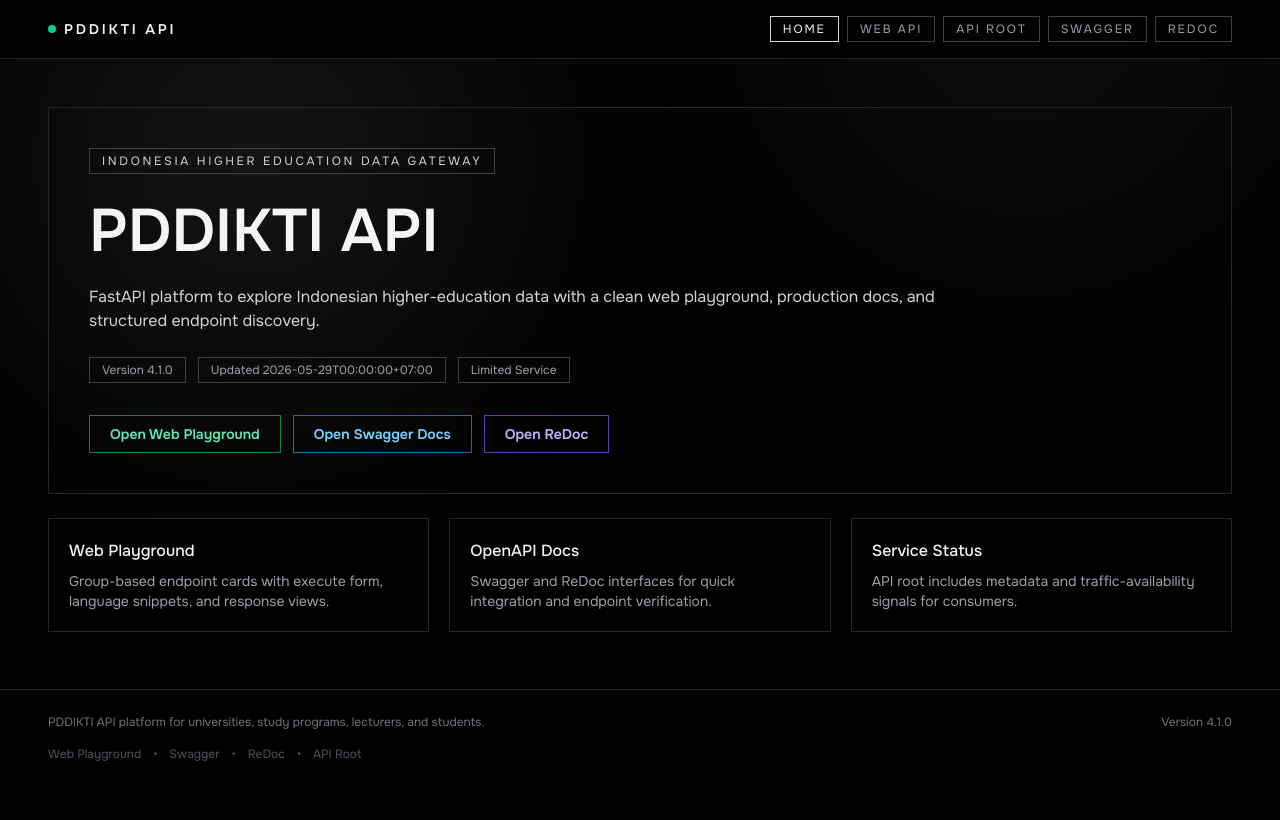
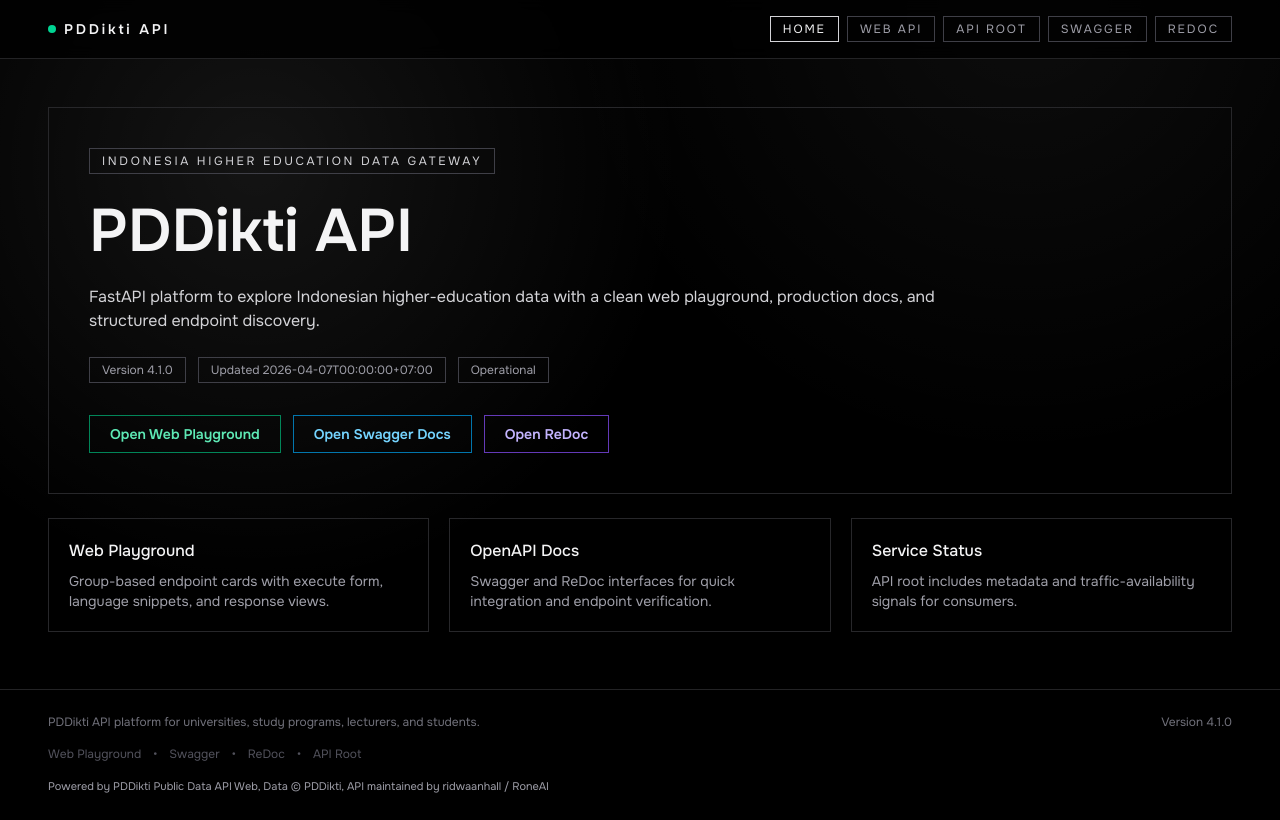
Before and after one commit to ridwaanhall/api-pddikti, a FastAPI app: page / in a window 1280 px wide. Before the commit the page ends 761 px from the top, so only its background shows below. Run offline with FastAPI, Linux system fonts and the light colour scheme.

Commit message:
📄docs(credit): Standardize PDDikti attribution and capitalization across HTML and Python files

```diff
--- a/app/api/common.py
+++ b/app/api/common.py
@@ -11,6 +11,9 @@ api_client = APIClient()
 
 
 def as_json(data: Any) -> Any:
+    if isinstance(data, dict):
+        data.setdefault("credit", settings.required_credit_line)
+
     if isinstance(data, dict) and isinstance(data.get("code"), int) and data["code"] >= 400:
         return JSONResponse(content=data, status_code=data["code"])
     return data
--- a/app/api/routes/overview.py
+++ b/app/api/routes/overview.py
@@ -90,6 +90,7 @@ def api_overview():
         ] += ", covering universities, study programs, lecturers, and students."
 
     return {
+        "credit": settings.required_credit_line,
         "meta": meta,
         "resources": resources,
         "features": features,
--- a/app/api/routes/search.py
+++ b/app/api/routes/search.py
@@ -12,7 +12,7 @@ KeywordParam = Annotated[
     str,
     Path(
         title="Search keyword",
-        description="Keyword text used to search PDDIKTI entities.",
+        description="Keyword text used to search PDDikti entities.",
         min_length=1,
     ),
 ]
--- a/app/core/middleware.py
+++ b/app/core/middleware.py
@@ -48,6 +48,7 @@ class APIStatusMiddleware(BaseHTTPMiddleware):
             )
             if not is_allowed:
                 payload = {
+                    "credit": settings.required_credit_line,
                     "error": "Service Temporarily Limited",
                     "message": (
                         "Due to high traffic volume, this endpoint is temporarily "
@@ -94,9 +95,12 @@ class SEOHeadersMiddleware(BaseHTTPMiddleware):
     """Add SEO and security headers to every response."""
 
     async def dispatch(self, request: Request, call_next):
+        settings = get_settings()
         response = await call_next(request)
         response.headers.setdefault("X-Robots-Tag", "index, follow")
         response.headers.setdefault("X-Content-Type-Options", "nosniff")
         response.headers.setdefault("Referrer-Policy", "strict-origin-when-cross-origin")
         response.headers.setdefault("X-Frame-Options", "SAMEORIGIN")
+        if request.url.path.startswith("/api"):
+            response.headers.setdefault("X-Project-Credit", settings.required_credit_line)
         return response
--- a/app/main.py
+++ b/app/main.py
@@ -15,7 +15,7 @@ settings = get_settings()
 
 app = FastAPI(
     debug=settings.debug,
-    title="PDDIKTI API",
+    title="PDDikti API",
     description=(
         "Provides structured access to data from Pangkalan Data Pendidikan Tinggi "
         "(PDDikti), Indonesia's Higher Education Database"
--- a/app/services/api_client.py
+++ b/app/services/api_client.py
@@ -17,7 +17,7 @@ RANDOM_USER_AGENTS = [
 
 
 class APIClient:
-    """HTTP client for forwarding requests to the upstream PDDIKTI API."""
+    """HTTP client for forwarding requests to the upstream PDDikti API."""
 
     def __init__(self) -> None:
         settings = get_settings()
--- a/app/web/router.py
+++ b/app/web/router.py
@@ -194,7 +194,7 @@ def _build_web_context(
     return {
         "request": request,
         "active_page": "web",
-        "project_name": "PDDIKTI API",
+        "project_name": "PDDikti API",
         "public_base_url": current_base_url,
         "groups": groups,
         "selected_group": selected_group,
@@ -212,7 +212,7 @@ def landing_page(request: Request):
     context = {
         "request": request,
         "active_page": "landing",
-        "project_name": "PDDIKTI API",
+        "project_name": "PDDikti API",
         "public_base_url": current_base_url,
         "api_version": settings.api_version,
         "api_available": settings.api_availability,
--- a/app/web/templates/base.html
+++ b/app/web/templates/base.html
@@ -3,10 +3,10 @@
     <head>
         <meta charset="utf-8" />
         <meta name="viewport" content="width=device-width, initial-scale=1" />
-        <title>{% block title %}Home \ PDDIKTI API{% endblock %}</title>
+        <title>{% block title %}Home \ PDDikti API{% endblock %}</title>
         <meta
             name="description"
-            content="{% block meta_description %}PDDIKTI API provides structured access to Indonesian higher education data including universities, study programs, lecturers, and students.{% endblock %}"
+            content="{% block meta_description %}PDDikti API provides structured access to Indonesian higher education data including universities, study programs, lecturers, and students.{% endblock %}"
         />
         <meta
             name="keywords"
@@ -21,8 +21,8 @@
         />
 
         <meta property="og:type" content="website" />
-        <meta property="og:site_name" content="PDDIKTI API" />
-        <meta property="og:title" content="{% block og_title %}PDDIKTI API{% endblock %}" />
+        <meta property="og:site_name" content="PDDikti API" />
+        <meta property="og:title" content="{% block og_title %}PDDikti API{% endblock %}" />
         <meta
             property="og:description"
             content="{% block og_description %}Reliable API gateway for Indonesian higher education public data.{% endblock %}"
@@ -33,19 +33,19 @@
         />
 
         <meta name="twitter:card" content="summary_large_image" />
-        <meta name="twitter:title" content="{% block twitter_title %}PDDIKTI API{% endblock %}" />
+        <meta name="twitter:title" content="{% block twitter_title %}PDDikti API{% endblock %}" />
         <meta
             name="twitter:description"
-            content="{% block twitter_description %}Production API service for PDDIKTI university, program, lecturer, and student data.{% endblock %}"
+            content="{% block twitter_description %}Production API service for PDDikti university, program, lecturer, and student data.{% endblock %}"
         />
 
         <script type="application/ld+json">
             {
                 "@context": "https://schema.org",
                 "@type": "WebSite",
-                "name": "PDDIKTI API",
+                "name": "PDDikti API",
                 "url": "{{ public_base_url|default('https://pddikti.rone.dev') }}/",
-                "description": "Production API gateway for PDDIKTI higher education data.",
+                "description": "Production API gateway for PDDikti higher education data.",
                 "publisher": {
                     "@type": "Organization",
                     "name": "ridwaanhall"
@@ -116,7 +116,7 @@
                 <nav class="mx-auto flex w-full max-w-[1600px] flex-wrap items-center justify-between gap-3 px-4 py-4 sm:px-8 lg:px-12">
                     <a href="/" class="inline-flex items-center gap-2 text-sm font-semibold tracking-[0.2em]">
                         <span class="inline-block h-2 w-2 rounded-full bg-emerald-400"></span>
-                        PDDIKTI API
+                        PDDikti API
                     </a>
                     <div class="flex flex-wrap items-center gap-2 text-[10px] uppercase tracking-[0.16em] text-zinc-400 sm:text-xs">
                         <a href="/" class="border px-3 py-1 transition {% if active == 'landing' %}border-zinc-300 text-zinc-100{% else %}border-zinc-700 hover:border-zinc-500 hover:text-zinc-100{% endif %}">Home</a>
@@ -133,7 +133,7 @@
             <footer class="border-t border-zinc-800/90 bg-black/40">
                 <div class="mx-auto flex w-full max-w-[1600px] flex-col gap-4 px-4 py-6 text-xs text-zinc-500 sm:px-8 lg:px-12">
                     <div class="flex flex-wrap items-center justify-between gap-3">
-                        <p>PDDIKTI API platform for universities, study programs, lecturers, and students.</p>
+                        <p>PDDikti API platform for universities, study programs, lecturers, and students.</p>
                         <p>Version {{ api_version|default('4.0.0') }}</p>
                     </div>
                     <div class="flex flex-wrap items-center gap-3 text-zinc-600">
@@ -145,6 +145,9 @@
                         <span>•</span>
                         <a href="/api/" class="hover:text-zinc-300">API Root</a>
                     </div>
+                    <p class="text-[11px] leading-relaxed text-zinc-400">
+                        Powered by PDDikti Public Data API Web, Data © PDDikti, API maintained by ridwaanhall / RoneAI
+                    </p>
                 </div>
             </footer>
         </div>
--- a/app/web/templates/landing.html
+++ b/app/web/templates/landing.html
@@ -1,10 +1,10 @@
 {% extends "base.html" %}
 
-{% block title %}Home \ PDDIKTI API{% endblock %}
-{% block meta_description %}PDDIKTI API production gateway with direct access to docs, route explorer, and higher education data endpoints.{% endblock %}
+{% block title %}Home \ PDDikti API{% endblock %}
+{% block meta_description %}PDDikti API production gateway with direct access to docs, route explorer, and higher education data endpoints.{% endblock %}
 {% block canonical_url %}{{ public_base_url }}/{% endblock %}
-{% block og_title %}Home \ PDDIKTI API{% endblock %}
-{% block twitter_title %}Home \ PDDIKTI API{% endblock %}
+{% block og_title %}Home \ PDDikti API{% endblock %}
+{% block twitter_title %}Home \ PDDikti API{% endblock %}
 
 {% block content %}
 <main class="mx-auto flex w-full max-w-[1600px] flex-col px-4 py-8 sm:px-8 lg:px-12 lg:py-12">
--- a/app/web/templates/web_detail.html
+++ b/app/web/templates/web_detail.html
@@ -1,10 +1,10 @@
 {% extends "base.html" %}
 
-{% block title %}{{ operation.summary }} - {{ group.label }} \ PDDIKTI API{% endblock %}
+{% block title %}{{ operation.summary }} - {{ group.label }} \ PDDikti API{% endblock %}
 {% block meta_description %}{{ operation.summary }} endpoint details, parameter requirements, and live testing interface for {{ group.label }} routes.{% endblock %}
 {% block canonical_url %}{{ public_base_url }}/web/routes/{{ group.key }}/{{ operation.id }}{% endblock %}
-{% block og_title %}{{ operation.summary }} - {{ group.label }} \ PDDIKTI API{% endblock %}
-{% block twitter_title %}{{ operation.summary }} - {{ group.label }} \ PDDIKTI API{% endblock %}
+{% block og_title %}{{ operation.summary }} - {{ group.label }} \ PDDikti API{% endblock %}
+{% block twitter_title %}{{ operation.summary }} - {{ group.label }} \ PDDikti API{% endblock %}
 
 {% block content %}
 <main class="mx-auto flex w-full max-w-6xl flex-col px-4 py-8 sm:px-8 lg:px-12">
--- a/app/web/templates/web_group.html
+++ b/app/web/templates/web_group.html
@@ -1,10 +1,10 @@
 {% extends "base.html" %}
 
-{% block title %}{{ group.label }} \ PDDIKTI API{% endblock %}
+{% block title %}{{ group.label }} \ PDDikti API{% endblock %}
 {% block meta_description %}Explore {{ group.label }} endpoints, parameter descriptions, and quick links to mirrored /web routes.{% endblock %}
 {% block canonical_url %}{{ public_base_url }}/web/routes/{{ group.key }}{% endblock %}
-{% block og_title %}{{ group.label }} \ PDDIKTI API{% endblock %}
-{% block twitter_title %}{{ group.label }} \ PDDIKTI API{% endblock %}
+{% block og_title %}{{ group.label }} \ PDDikti API{% endblock %}
+{% block twitter_title %}{{ group.label }} \ PDDikti API{% endblock %}
 
 {% block content %}
 <main class="mx-auto flex w-full max-w-6xl flex-col px-4 py-8 sm:px-8 lg:px-12">
```
Also changed, not shown: app/core/config.py (+6 -2 lines), app/web/templates/web_index.html (+4 -4 lines), tests/test_app.py (+9 -0 lines).
